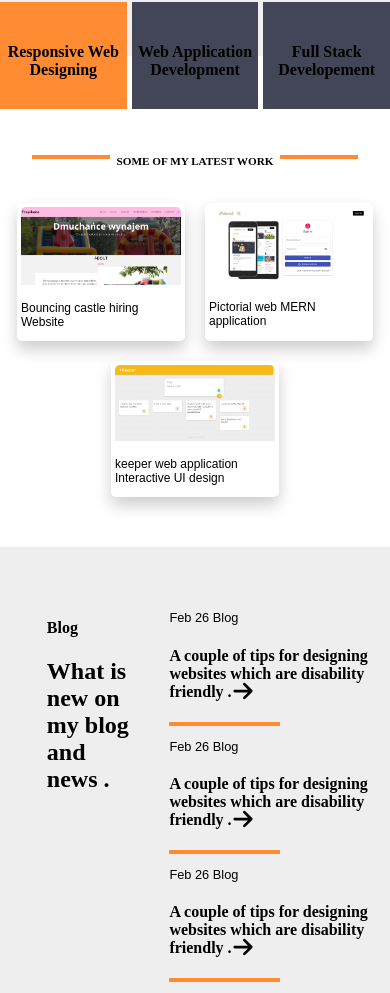
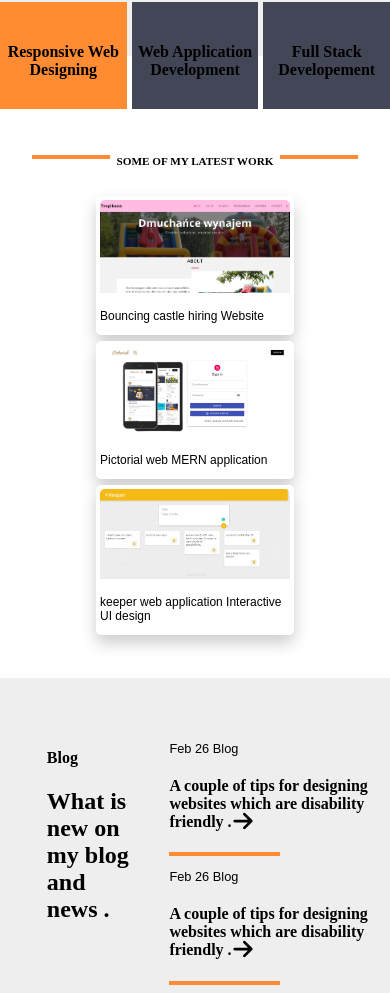
Before and after one commit to robsonmanata/PortfolioModernReact, a React (Vite) app: page / in a window 390 px wide. Shown: the part 1115-2108 px from the top of the page. Built offline with nearby package versions, Linux system fonts and the light colour scheme.

Commit message:
improved portfolio components

```diff
--- a/src/Components/Blog/blog.jsx
+++ b/src/Components/Blog/blog.jsx
@@ -14,6 +14,7 @@ revenue, and enhances marketing efforts. The majority of associations are not
 doing as bad as they think at managing data. Still, there are always opportunities
 for improvement."
 postImg={ Effectivedatabase}
+
 >
 </BlogPost>
 <BlogPost postText="Data is a key asset for any association. It’s
--- a/src/Components/Project/project.css
+++ b/src/Components/Project/project.css
@@ -3,7 +3,7 @@
     border-radius: 5px;
     box-shadow: 0px 8px 16px 0px rgba(0,0,0,0.2);
     background-color:white;
-    margin: 10px;
+    margin: 3px;
 }
 .project{
     border-radius: 5px;
@@ -53,13 +53,12 @@ a{
 @media (max-width: 728px) {
     .project{
         flex:25%;
-        max-width: 160px;
+        max-width: 190px;
 
 
     }
     .imgContainer{
         width: 100%;
-        max-width: 160px;
 
         border-radius: 5px;
 
```
